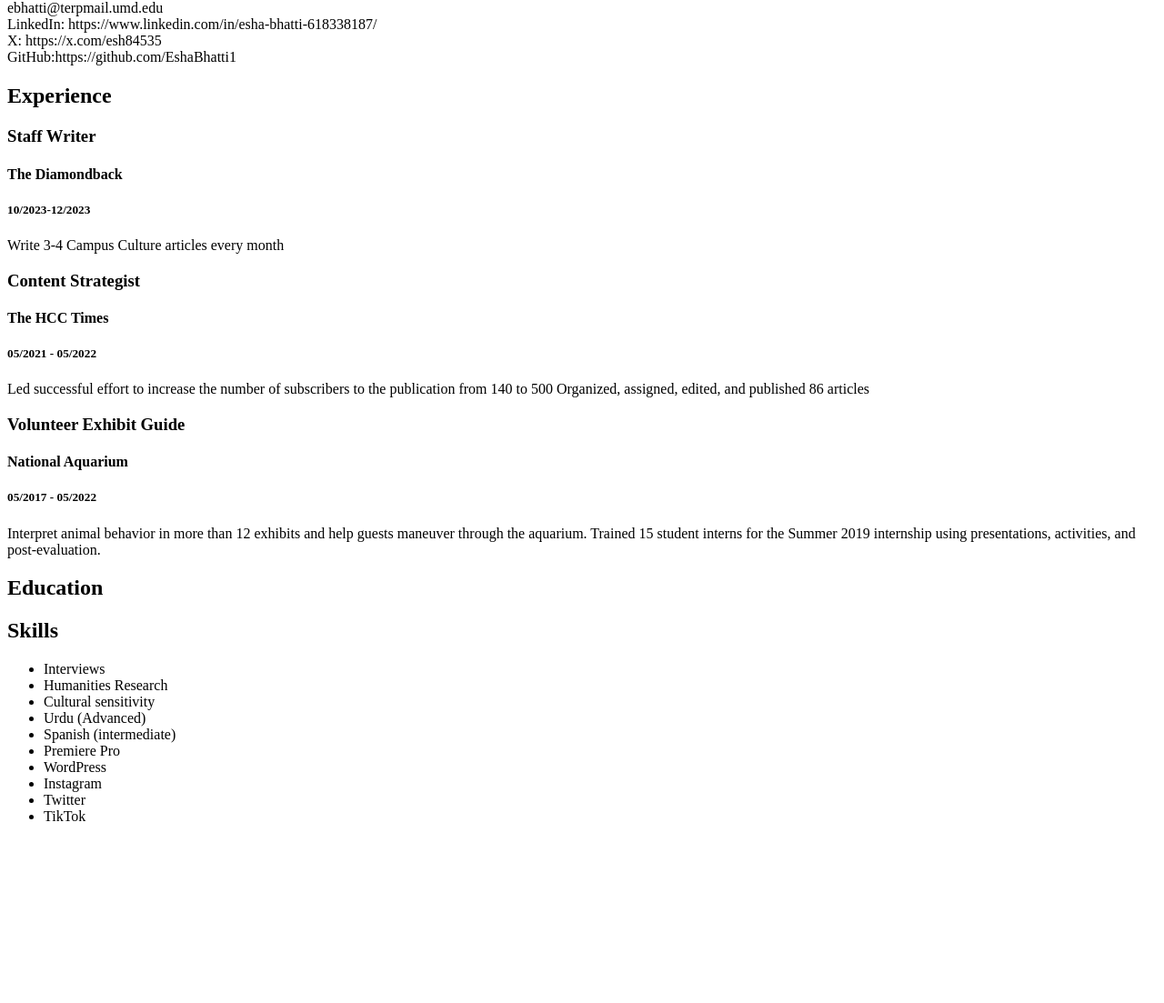
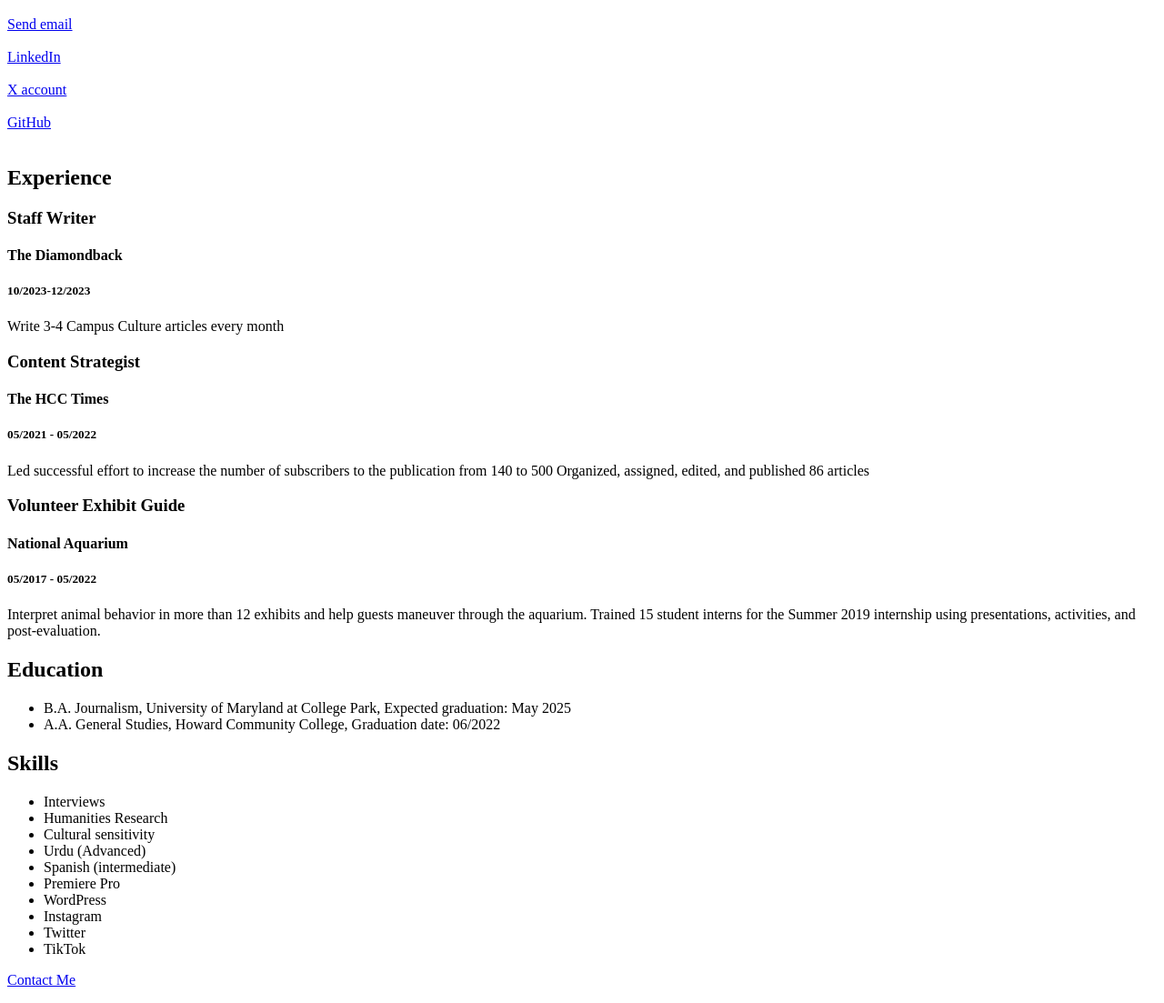
Before and after one commit to EshaBhatti1/JOUR352-EBhatti, a plain HTML site: page resume.html in a window 1280 px wide. Shown: the part 418-1521 px from the top of the page at 91% size. Before the commit the page ends 1341 px from the top, so only its background shows below. Drawn offline with Linux system fonts and the light colour scheme.

Commit message:
Final Resume

```diff
--- a/resume.html
+++ b/resume.html
@@ -1,3 +1,4 @@
+<!DOCTYPE html>
 <html>
 
     <head>
@@ -5,15 +6,16 @@
     </head>
 
     <body>
+     <!--I built this myself!-->
         <h1>Esha Bhatti</h1>
         <p><strong>Print Journalist</strong></p>
         <img src="ebhatti-headshot.jpeg" alt="A photo of me" width="300">
         <br><br>
         <div id="contact">
-          ebhatti@terpmail.umd.edu <br>
-           LinkedIn: https://www.linkedin.com/in/esha-bhatti-618338187/ <br>
-           X: https://x.com/esh84535 <br>
-           GitHub:https://github.com/EshaBhatti1 <br>
+          <a href="mailto:ebhatti@terpmail.umd.edu" target="_blank">Send email</a> <br><br>
+         <a href="https://www.linkedin.com/in/esha-bhatti-618338187/" target="_blank">LinkedIn</a>  <br><br>
+          <a href="https://x.com/esh84535" target="_blank">X account</a><br><br>
+           <a href="https://github.com/EshaBhatti1" target="_blank">GitHub</a><br><br>
 </div>
         <h2>Experience</h2>
           <h3>Staff Writer</h3>
@@ -46,6 +48,10 @@
         </p>
 
         <h2>Education</h2>
+     <ul>
+      <li>B.A. Journalism, University of Maryland at College Park, Expected graduation: May 2025</li>
+       <li>A.A. General Studies, Howard Community College, Graduation date: 06/2022</li>
+     </ul>
         <h2>Skills</h2>
         <ul>
         <li>Interviews</li>
@@ -64,6 +70,7 @@
 <li>TikTok</li>
 
         </ul>
+     <p> <a href="#contact"> Contact Me</a></p>
     </body>
 
 </html>
```
Also changed, not shown: 1 other file.
